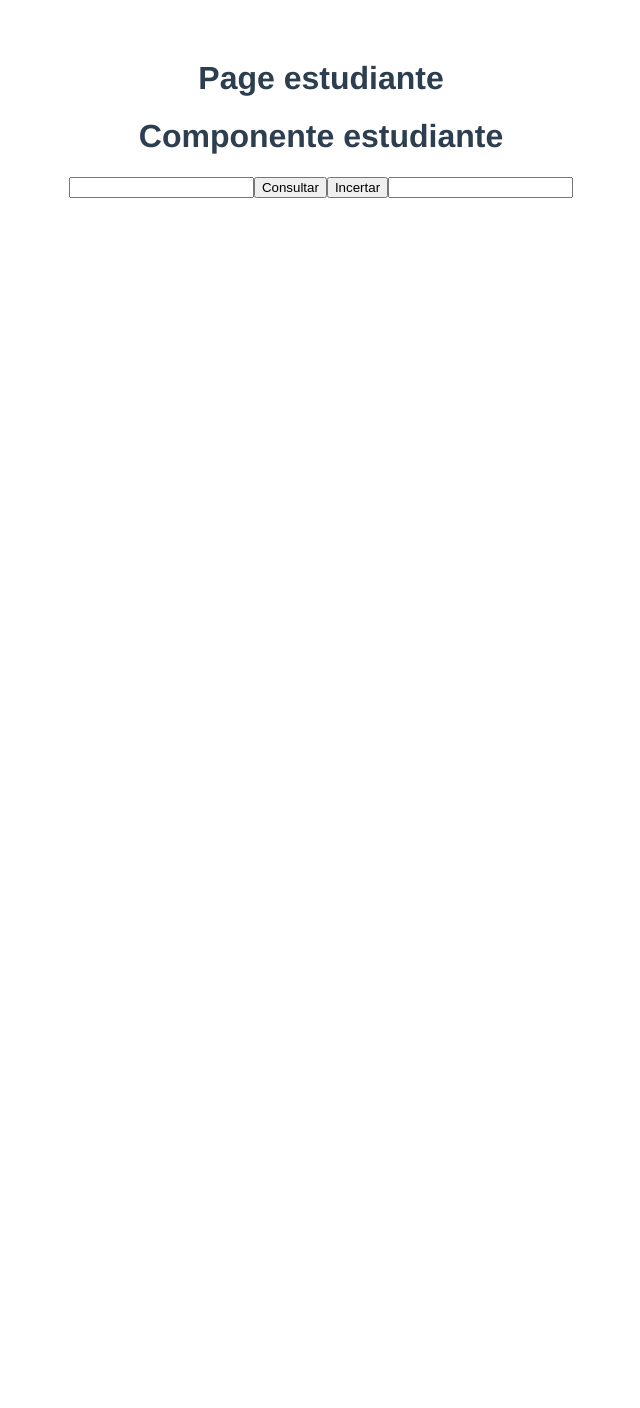
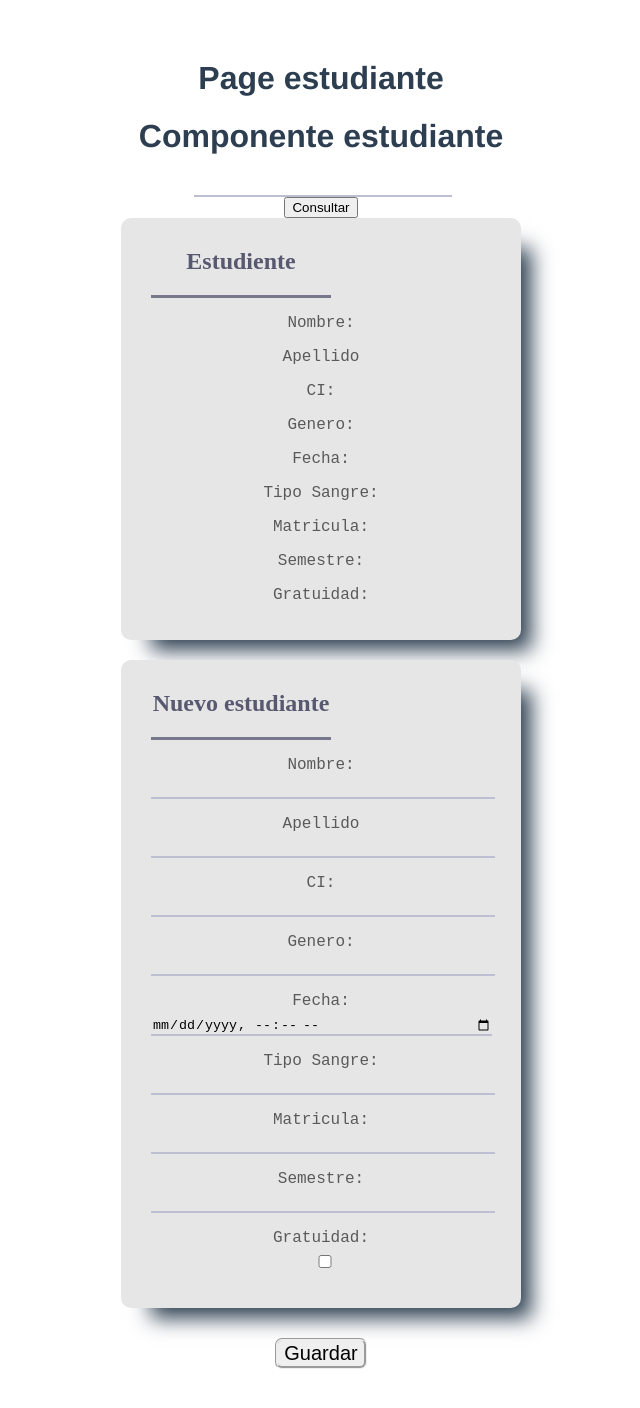
Before and after one commit to XinjanAx/pw_vue_u3_p5_fc, a Vue app: page / in a window 1280 px wide. Shown: the top 1408 px of the page, without its empty margins (319-959 px from the left). Before the commit the page ends 800 px from the top, so only its background shows below. Built offline with nearby package versions, Linux system fonts and the light colour scheme.

Commit message:
CSS form estudiante GET y POST

```diff
--- a/src/components/Estudiante.vue
+++ b/src/components/Estudiante.vue
@@ -1,50 +1,177 @@
 <template>
   <h1>Componente estudiante</h1>
-  <input v-model="id" type="text">
-  <button @click="consultarEstudiante()">Consultar</button>
-  <label>{{nombre}}</label>
-  <button @click="incertarEstudiante()">Incertar</button>
-  <input v-model="incertar" type="text">
+  <div class="contenedor">
+    <div id="insertar">
+        <input v-model="buscar" type="text">
+        <button @click="consultarEstudiante()">Consultar</button>
+    </div>
+
+    <form class="form" action="https://miapli.com/procesarEstudiante" method="post">
+
+        <h2>Estudiente</h2>
+        <p type="Nombre:">{{estudiante.nombre}}</p>
+        <p type="Apellido">{{estudiante.apellido}}</p>
+        <p type="CI:">{{estudiante.cedula}}</p>
+        <p type="Genero:">{{estudiante.genero}}</p>
+        <p type="Fecha:">{{estudiante.fechaNacimiento}}</p>
+        <p type="Tipo Sangre:">{{estudiante.sangre}}</p>
+        <p type="Matricula:">{{estudiante.matricula}}</p>
+        <p type="Semestre:">{{estudiante.semestre}}</p>
+        <p type="Gratuidad:">{{estudiante.gratuidad}}</p>
+    </form>
+  </div>
+  <div class="contenedor">
+    <form class="form" action="https://miapli.com/procesarEstudiante" method="post">
+        <h2>Nuevo estudiante</h2>
+        <p type="Nombre:"><input v-model="nombre" type="text"></p>
+        <p type="Apellido"><input v-model="apellido" type="text"></p>
+        <p type="CI:"><input v-model="ci" type="text"></p>
+        <p type="Genero:"><input v-model="genero" type="text"></p>
+        <p type="Fecha:"><input v-model="fechaNacimiento" type="datetime-local"></p>
+        <p type="Tipo Sangre:"><input type="text"></p>
+        <p type="Matricula:"><input v-model="matricula" type="text"></p>
+        <p type="Semestre:"><input v-model="semestre" type="number"></p>
+        <p type="Gratuidad:"><input v-model="gratuidad" type="checkbox"></p>
+    </form>
+    <button @click="insertarEstudiante()" class="btn">Guardar</button>
+  </div>
+  <div>
+
+  </div>
+  <!--
+  <div>
+    <input v-model="borrar" type="text">
+    <button @click="borrarEstudiante()">borrar</button>
+  </div>
+  -->
+  <div>
+
+  </div>
+
+
+
 </template>
 
 <script>
-import {consultarFachada,incertarFachada} from "../helpers/clienteEstudiante.js"
+import {consultarFachada,insertarFachada} from "../helpers/clienteEstudiante.js"
 export default {
     data(){
         return{
-            id:null,
+            buscar:null,
+            estudiante:{
+                id:null,
+                nombre: null,
+                apellido: null,
+                cedula: null,
+                genero: null,
+                fechaNacimiento: null,
+                sangre: null,
+                matricula: null,
+                semestre: null,
+                gratuidad: null
+            },
+
+
             nombre:null,
-            incertar:null
+            apellido:null,
+            ci:null,
+            genero:null,
+            fechaNacimiento:null,
+            TipoSangle:null,
+            matricula: null,
+            semestre: null,
+            gratuidad: null,
+
+            borrar:null,
         }
     },
     methods:{
         async consultarEstudiante(){
-            const data = await consultarFachada(this.id);
-            console.log('componente:');
+            const data = await consultarFachada(this.buscar);
+            console.log(this.borrar);
             console.log(data);
-            this.nombre = data.nombre;
-            console.log(this.nombre);
+            this.estudiante = data;
+            console.log(this.estudiante);
         },
-        async incertarEstudiante(){
-            const estudiante ={
-                nombre: "alex",
-                apellido: this.incertar,
-                cedula: "65858554+",
-                genero: "M",
-                fechaNacimiento: "2014-01-17T00:00:00",
-                sangre: "b+",
-                matricula: "pa-vig94614",
-                semestre: 7,
-                gratuidad: false
+        async insertarEstudiante(){
+            const incertar ={
+                nombre: this.nombre,
+                apellido: this.apellido,
+                cedula: this.cedula,
+                genero: this.genero,
+                fechaNacimiento: this.fechaNacimiento,
+                sangre: this.sangre,
+                matricula: this.matricula,
+                semestre: this.semestre,
+                gratuidad: this.gratuidad
             }
+           await insertarFachada(incertar);
+        },
+        async borrarEstudiante(){
+            await borrarFachada(this.borrar);
+        }
 
-           await incertarFachada(estudiante);
-        }
     }
 
 }
 </script>
 
 <style>
+.contenedor{
+    display: flex;
+    flex-direction: column;
+    justify-content: center;
+    align-items: center;
+    margin: 20px;
+}
+.form{
+    width: 340px;
+    height: auto;
+    background-color: #e6e6e6;
+    border-radius: 10px;
+    padding: 20px 30px;
+    font-family: 'Times New Roman', Times, serif;
+    box-shadow: 20px 20px 20px -10px;
+}
+h2{
+    margin: 10px 0;
+    padding-bottom: 20px;
+    width: 180px;
+    color: #585870;
+    border-bottom: 3px solid #78788c;
+}
+p:before{
+    content: attr(type);
+    display: block;
+    margin: 5px 2px;
+    font-family: 'Courier New', Courier, monospace;
+    color: #5a5a5a;
+}
+input{
+    width: 100%;
+    border: 0;
+    border-bottom: 2px solid #bebed2;
+    background: none;
+}
+input:focus{
+    outline: none;
+    border-bottom: 2px solid #78788c;
+}
+#id_insertar{
+    width: 250 px;
+}
+#div_btn{
 
+   text-align: center;
+}
+.btn{
+    font-size: 20px;
+    border-radius: 7px;
+    border: groove;
+    margin: 30px 0;
+}
+.btn:hover{
+    background-color: rgb(188, 237, 255);
+
+}
 </style>
--- a/src/helpers/clienteEstudiante.js
+++ b/src/helpers/clienteEstudiante.js
@@ -11,10 +11,40 @@ const incertar = async(body)=>{
     console.log(data);
 }
 
+/*
+const consultarTodos = async()=>{
+    const data = axios.get("http://localhost:8080/API/v1.0/Matricula/estudiantes10").then(ret => ret.data);
+    console.log(data);
+}
+
+const actualizar = async(body)=>{
+    const data = await axios.put("http://localhost:8080/API/v1.0/Matricula/estudiantes10/", body);
+    console.log(data);
+}
+
+
+const borrar = async(body)=>{
+    const data = axios.delete("http://localhost:8080/API/v1.0/Matricula/estudiantes10"+id).then(ret => ret.data);
+    console.log(data);
+}
+
+*/
+
 export const consultarFachada = async(id)=>{
     return await consultar(id);
 }
 
-export const incertarFachada = async(body)=>{
+export const insertarFachada = async(body)=>{
     await incertar(body);
 }
+/*
+export const consultarTodosFachada = async(id)=>{
+    return await consultarTodos();
+}
+export const actualizarFachada = async(body)=>{
+    return await actualizar(body);
+}
+export const borrarFachada = async(id)=>{
+    return await borrar(id);
+}
+*/
```
Also changed, not shown: src/components/HelloWorld.vue (deleted, +0 -59 lines).
